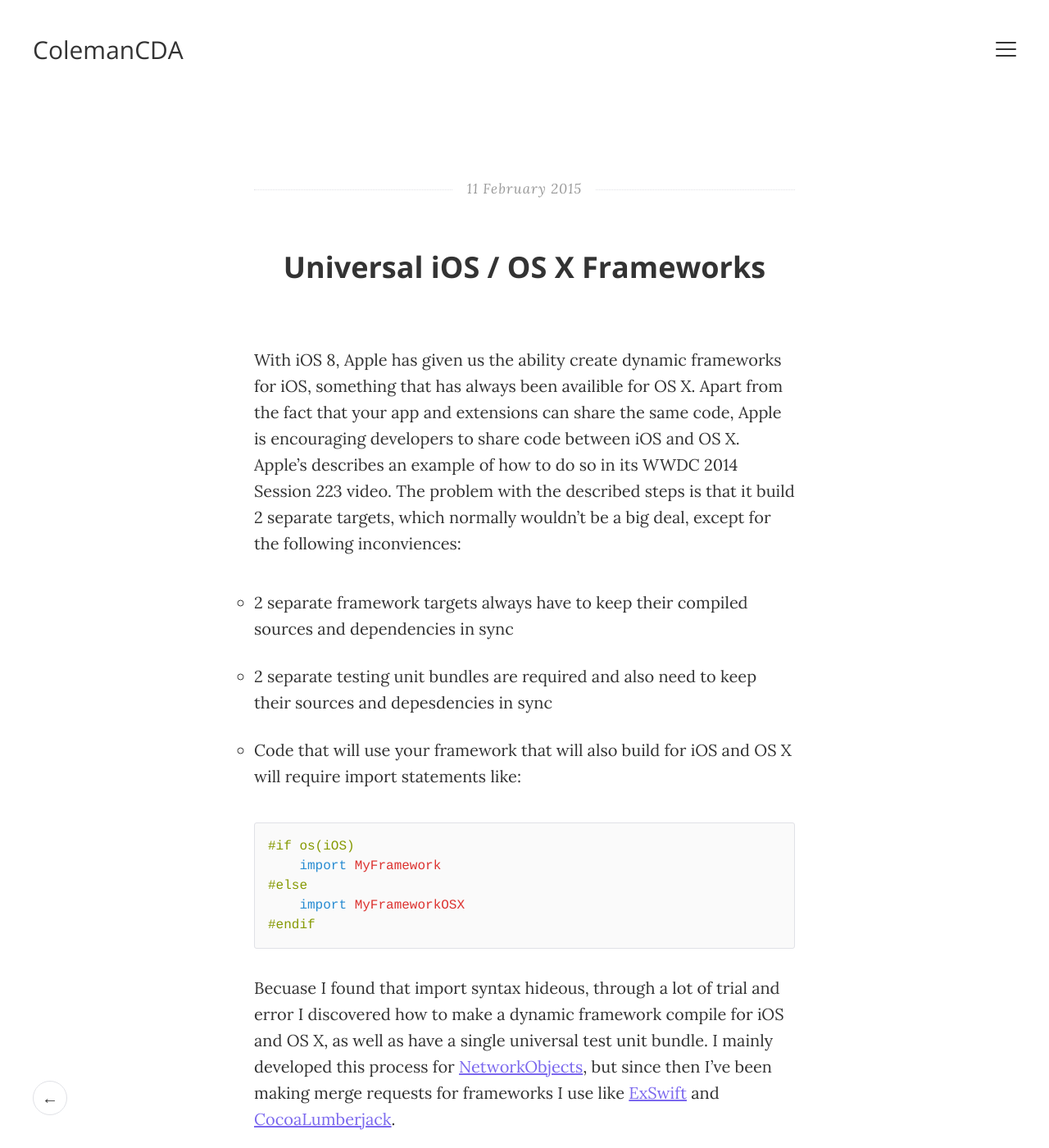
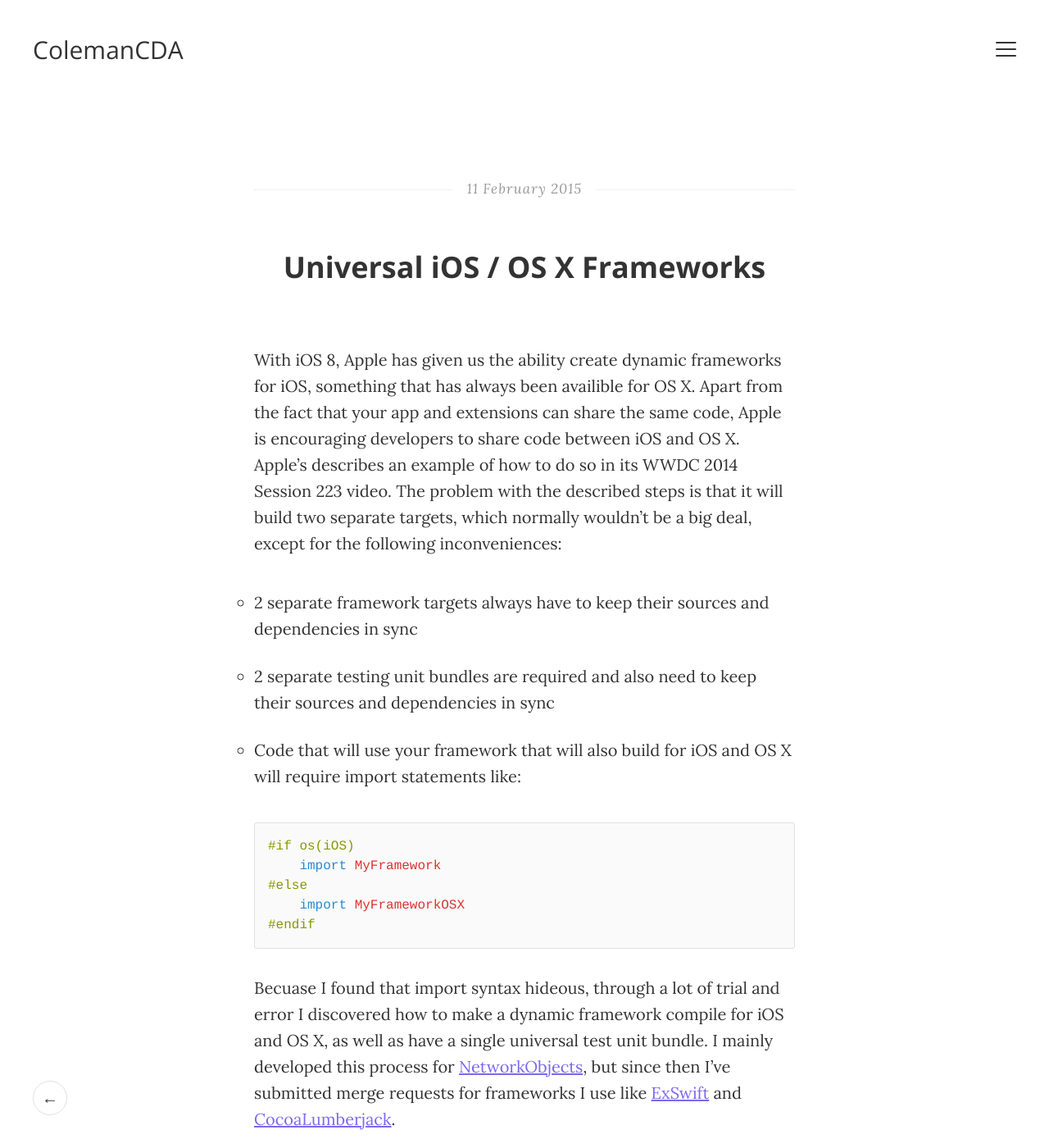
Before and after one commit to colemancda/colemancda.github.io, a Jekyll site: the page built from _posts/2015-02-11-universal-ios-osx-framework.md, in a window 1280 px wide and 1400 px high. Shown: the whole window at 82% size. Built offline with Jekyll 4.4.1, drawn with Linux system fonts in a browser that asks for light colours.

Commit message:
fixed typos

```diff
--- a/_posts/2015-02-11-universal-ios-osx-framework.md
+++ b/_posts/2015-02-11-universal-ios-osx-framework.md
@@ -5,11 +5,11 @@ date:   2015-02-11
 categories: Programming
 ---
 
-With iOS 8, Apple has given us the ability create dynamic frameworks for iOS, something that has always been availible for OS X. Apart from the fact that your app and extensions can share the same code, Apple is encouraging developers to share code between iOS and OS X. Apple's describes an example of how to do so in its WWDC 2014 Session 223 video. The problem with the described steps is that it build 2 separate targets, which normally wouldn't be a big deal, except for the following inconviences:
+With iOS 8, Apple has given us the ability create dynamic frameworks for iOS, something that has always been availible for OS X. Apart from the fact that your app and extensions can share the same code, Apple is encouraging developers to share code between iOS and OS X. Apple's describes an example of how to do so in its WWDC 2014 Session 223 video. The problem with the described steps is that it will build two separate targets, which normally wouldn't be a big deal, except for the following inconveniences:
 
-- 2 separate framework targets always have to keep their compiled sources and dependencies in sync
+- 2 separate framework targets always have to keep their sources and dependencies in sync
 
-- 2 separate testing unit bundles are required and also need to keep their sources and depesdencies in sync
+- 2 separate testing unit bundles are required and also need to keep their sources and dependencies in sync
 
 - Code that will use your framework that will also build for iOS and OS X will require import statements like:
 
@@ -21,7 +21,7 @@ With iOS 8, Apple has given us the ability create dynamic frameworks for iOS, so
 #endif
 {% endhighlight js %}
 
-Becuase I found that import syntax hideous, through a lot of trial and error I discovered how to make a dynamic framework compile for iOS and OS X, as well as have a single universal test unit bundle. I mainly developed this process for [NetworkObjects][NetworkObjects], but since then I've been making merge requests for frameworks I use like [ExSwift][ExSwiftMergeRequest] and [CocoaLumberjack][CocoaLumberjackMergeRequest].
+Becuase I found that import syntax hideous, through a lot of trial and error I discovered how to make a dynamic framework compile for iOS and OS X, as well as have a single universal test unit bundle. I mainly developed this process for [NetworkObjects][NetworkObjects], but since then I've submitted merge requests for frameworks I use like [ExSwift][ExSwiftMergeRequest] and [CocoaLumberjack][CocoaLumberjackMergeRequest].
 
 [NetworkObjects]: https://github.com/colemancda/NetworkObjects
 [ExSwiftMergeRequest]:https://github.com/pNre/ExSwift/pull/76
```
